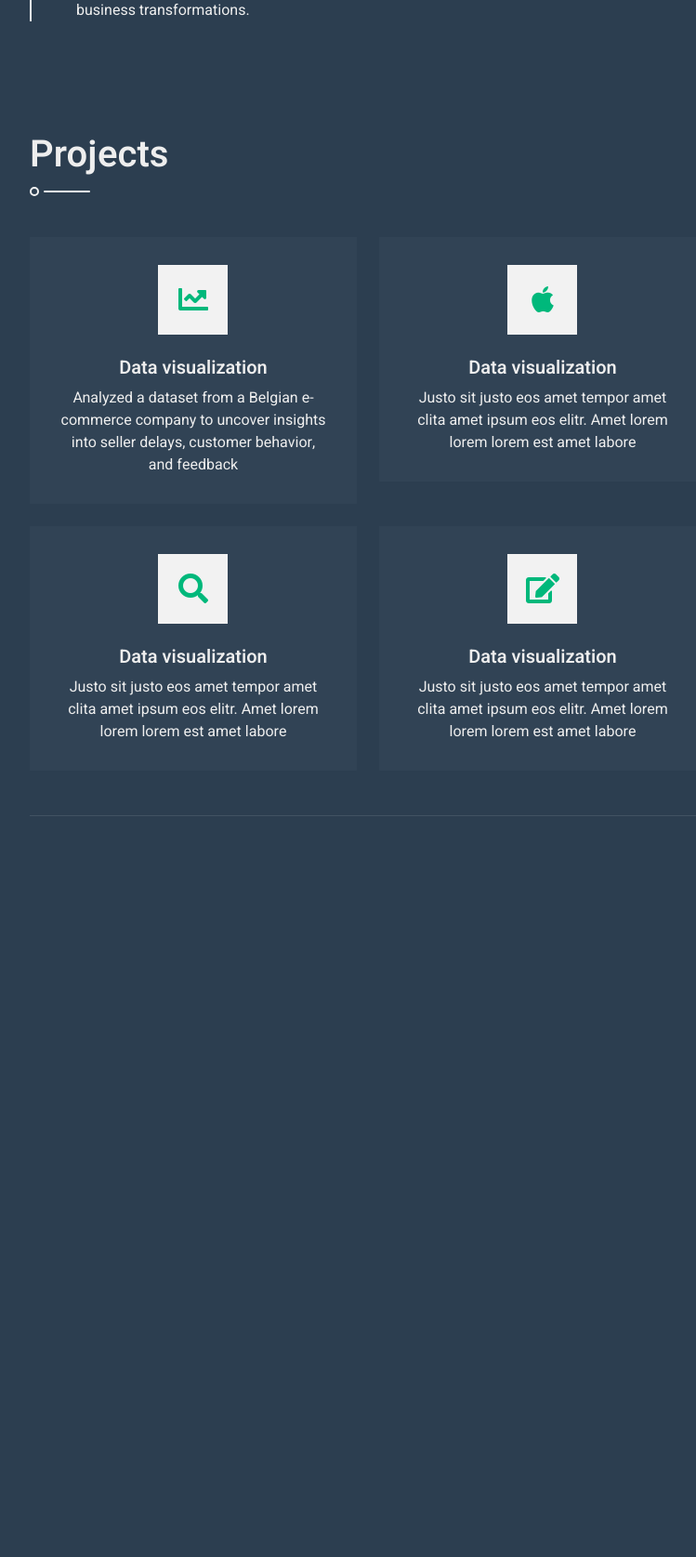
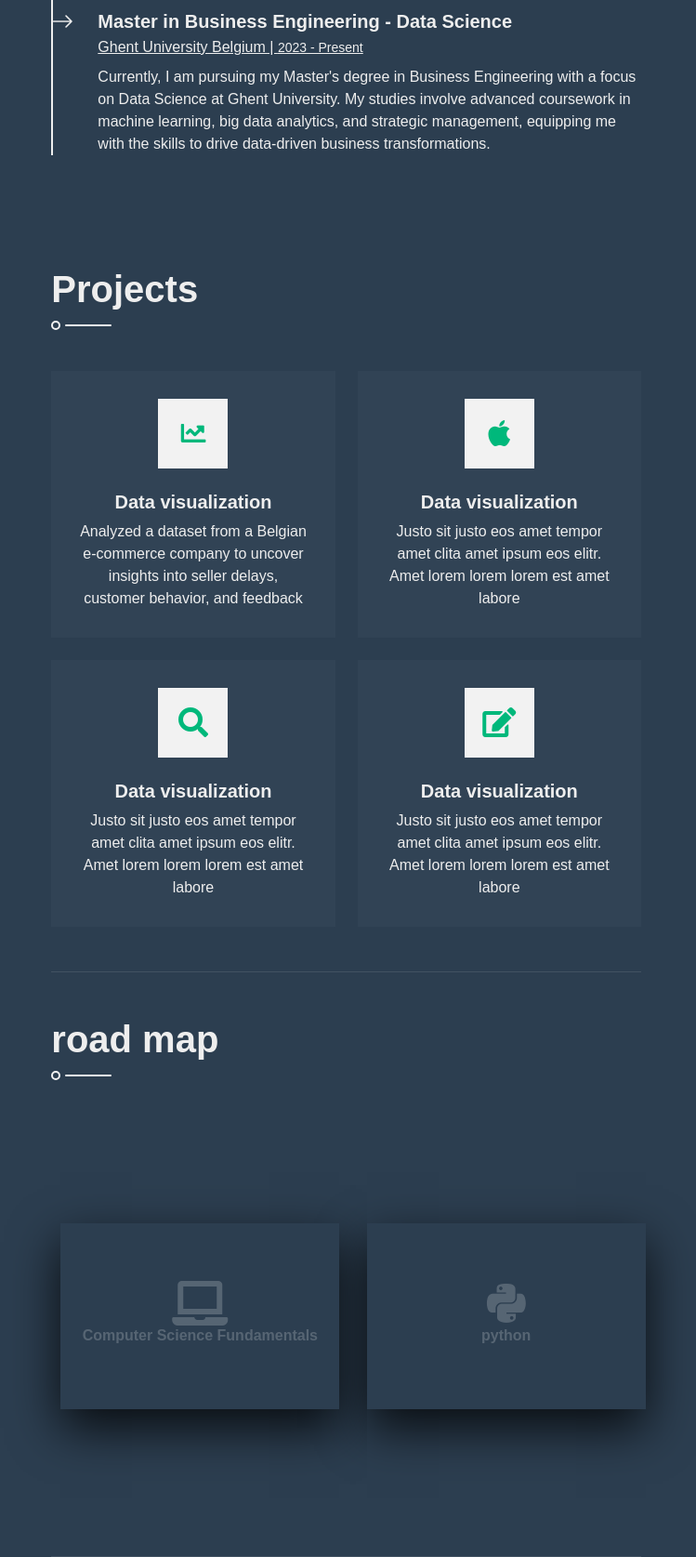
Before and after one commit to melikaabedikoupaei/portfolio, a Django app: page / in a window 1280 px wide. Shown: the part 2588-4263 px from the top of the page at 93% size, without its empty margins (438-1187 px from the left). Before the commit the page ends 3466 px from the top, so only its background shows below. Run offline with Django 5.2, Linux system fonts and the light colour scheme; some libraries are stand-ins or nearby versions.

Commit message:
add roadmap section

```diff
--- a/Portfolio/urls.py
+++ b/Portfolio/urls.py
@@ -23,6 +23,7 @@ urlpatterns = [
     path("admin/", admin.site.urls),
     path("",index,name="index"),
     path("Data_visualization_project/", Data_visualization_project, name="Data_visualization_project"),
+    path("roadmap/", roadmap, name="roadmap"),
 ]
 urlpatterns += static(settings.STATIC_URL, document_root=settings.STATIC_ROOT)
 urlpatterns += static(settings.MEDIA_URL, document_root=settings.MEDIA_ROOT)
--- a/Portfolio/views.py
+++ b/Portfolio/views.py
@@ -5,3 +5,5 @@ def index (request):
     return render (request,"index.html")
 def Data_visualization_project (request):
     return render (request,"Data_visualization_project.html")
+def roadmap(request):
+    return render (request,"roadmap.html")
--- /dev/null
+++ b/statics/css/roadmap.css
@@ -0,0 +1,114 @@
+body {
+  display: flex;
+  margin: 0;
+  padding: 0;
+  min-height: 100vh;
+  background: #2c3e50;
+  justify-content: center;
+  align-items: center;
+  font-family: Arial, sans-serif;
+}
+
+.container {
+  width: 1000px;
+  position: relative;
+  display: flex;
+  justify-content: space-between;
+  flex-wrap: wrap;
+}
+
+.container .card {
+  position: relative;
+  margin: 10px;
+  flex: 0 1 calc(33.333% - 20px);
+}
+
+.container .card .face {
+  width: 300px;
+  height: 200px;
+  transition: 0.4s;
+}
+
+.container .card .face.face1 {
+  position: relative;
+  background: #2c3e50;
+  display: flex;
+  justify-content: center;
+  align-items: center;
+  z-index: 1;
+  transform: translateY(100px);
+}
+
+.container .card:hover .face.face1 {
+  transform: translateY(0);
+  box-shadow: inset 0 0 60px whitesmoke, inset 20px 0 80px #00b87b,
+    inset -20px 0 80px #0ff, inset 20px 0 300px #00b87b,
+    inset -20px 0 300px #0ff, 0 0 50px #fff, -10px 0 80px #00b87b,
+    10px 0 80px #0ff;
+}
+
+.container .card .face.face1 .content {
+  opacity: 0.2;
+  transition: 0.5s;
+  text-align: center;
+}
+
+.container .card:hover .face.face1 .content {
+  opacity: 1;
+}
+
+.container .card .face.face1 .content i {
+  font-size: 3em;
+  color: white;
+  display: inline-block;
+}
+
+.container .card .face.face1 .content h3 {
+  font-size: 1em;
+  color: white;
+  text-align: center;
+}
+
+.container .card .face.face1 .content a {
+  transition: 0.5s;
+}
+
+.container .card .face.face2 {
+  position: relative;
+  background: whitesmoke;
+  display: flex;
+  align-items: center;
+  justify-content: center;
+  padding: 20px;
+  box-sizing: border-box;
+  box-shadow: 0 20px 50px rgba(0, 0, 0, 0.8);
+  transform: translateY(-100px);
+}
+
+.container .card:hover .face.face2 {
+  transform: translateY(0);
+}
+
+.container .card .face.face2 .content p,
+a {
+  font-size: 10pt;
+  margin: 0;
+  padding: 0;
+  color: #2c3e50;
+}
+
+.container .card .face.face2 .content a {
+  text-decoration: none;
+  color: #2c3e50;
+  box-sizing: border-box;
+  outline: 1px dashed #2c3e50;
+  padding: 10px;
+  margin: 15px 0 0;
+  display: inline-block;
+}
+
+.container .card .face.face2 .content a:hover {
+  background: #2c3e50;
+  color: whitesmoke;
+  box-shadow: inset 0px 0px 10px rgba(0, 0, 0, 0.5);
+}
--- a/templates/Data_visualization_project.html
+++ b/templates/Data_visualization_project.html
@@ -49,7 +49,7 @@
                         <!-- <h1 class="text-primary mt-2" >Data visualization11</h1> -->
                         <div class="mb-4" style="height: 22px;">
                             <h4 class="typed-text-output d-inline-block text-light"></h4>
-                            <div class="typed-text d-none">see more in GitHub </div>
+                            <div class="typed-text d-none">see more in GitHub , DO NOT miss other projects </div>
                         </div>
                         <div class="d-flex justify-content-center mt-auto mb-3">
                             <a class="btn btn-secondary btn-square mx-1" href="https://github.com/melikaabedikoupaei/ACRM"><i class="fab fa-github"></i></a>
--- a/templates/index.html
+++ b/templates/index.html
@@ -19,6 +19,7 @@
         <link href="https://cdnjs.cloudflare.com/ajax/libs/font-awesome/5.10.0/css/all.min.css" rel="stylesheet">
         <link href="https://cdn.jsdelivr.net/npm/bootstrap-icons@1.4.1/font/bootstrap-icons.css" rel="stylesheet">
 
+
         <!-- Libraries Stylesheet -->
         <link href="{% static 'lib/owlcarousel/assets/owl.carousel.min.css' %}" rel="stylesheet">
         <link href="{% static 'lib/lightbox/css/lightbox.min.css' %}" rel="stylesheet">
@@ -29,6 +30,7 @@
 
         <!-- Template Stylesheet -->
         <link href="{% static 'css/style.css' %}" rel="stylesheet">
+        <link href="{% static 'css/roadmap.css' %}" rel="stylesheet">
 
     </head>
 
@@ -273,6 +275,7 @@
 
 
 
+
                     <!-- projects Start -->
                     <section class="py-5 border-bottom wow fadeInUp" data-wow-delay="0.1s" id="Projects">
                         <h1 class="title pb-3 mb-5">Projects</h1>
@@ -311,6 +314,50 @@
                     </section>
                     <!-- Projects End -->
 
+                    <!-- roadmap Start -->
+                    <section class="py-5 border-bottom wow fadeInUp" data-wow-delay="0.1s" id="Projects">
+                        <h1 class="title pb-3 mb-5">road map</h1>
+                            <div class="row g-4">
+                                <div class="col-md-6">
+                                                <div class="card" style="background-color: #2c3e50 ; border: none">
+                                                    <div class="face face1">
+                                                      <div class="content">
+                                                        <i class="fas fa-laptop"></i>
+                                                        <h3>Computer Science Fundamentals</h3>
+                                                      </div>
+                                                    </div>
+                                                    <div class="face face2">
+                                                      <div class="content">
+                                                        <p>
+                                                          Lorem ipsum dolor sit amet consectetur adipisicing elit. Unde ab
+                                                          repudiandae...
+                                                        </p>
+                                                        <a href="#" type="button">Read More</a>
+                                                      </div>
+                                                    </div>
+                                                  </div>
+                                                </div><div class="col-md-6">
+                                                  <div class="card" style="background-color: #2c3e50 ; border: none">
+                                                    <div class="face face1">
+                                                      <div class="content">
+                                                        <i class="fab fa-python"></i>
+                                                        <h3>python</h3>
+                                                      </div>
+                                                    </div>
+                                                    <div class="face face2">
+                                                      <div class="content">
+                                                        <p>
+                                                          Lorem ipsum dolor sit amet consectetur adipisicing elit. Unde ab
+                                                          repudiandae...
+                                                        </p>
+                                                        <a href="#" type="button">Read More</a>
+                                                      </div>
+                                                    </div>
+                                                  </div>
+                                                </div>
+                                            </div>
+                                        </section>
+                                        <!-- roadmap End -->
                 </div>
             </div>
         </div>
```
Also changed, not shown: templates/Data_visualization_slider.html (+41 -27 lines).
